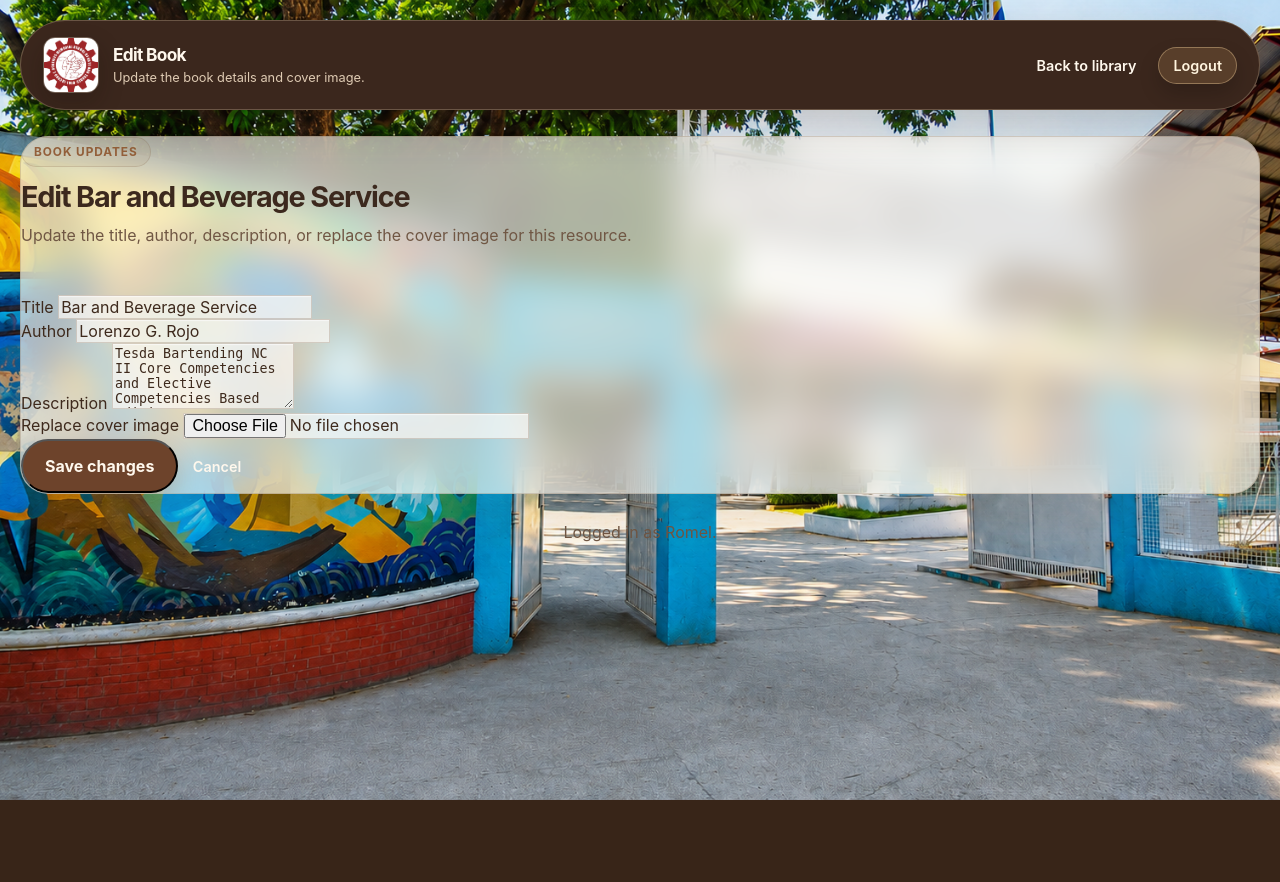
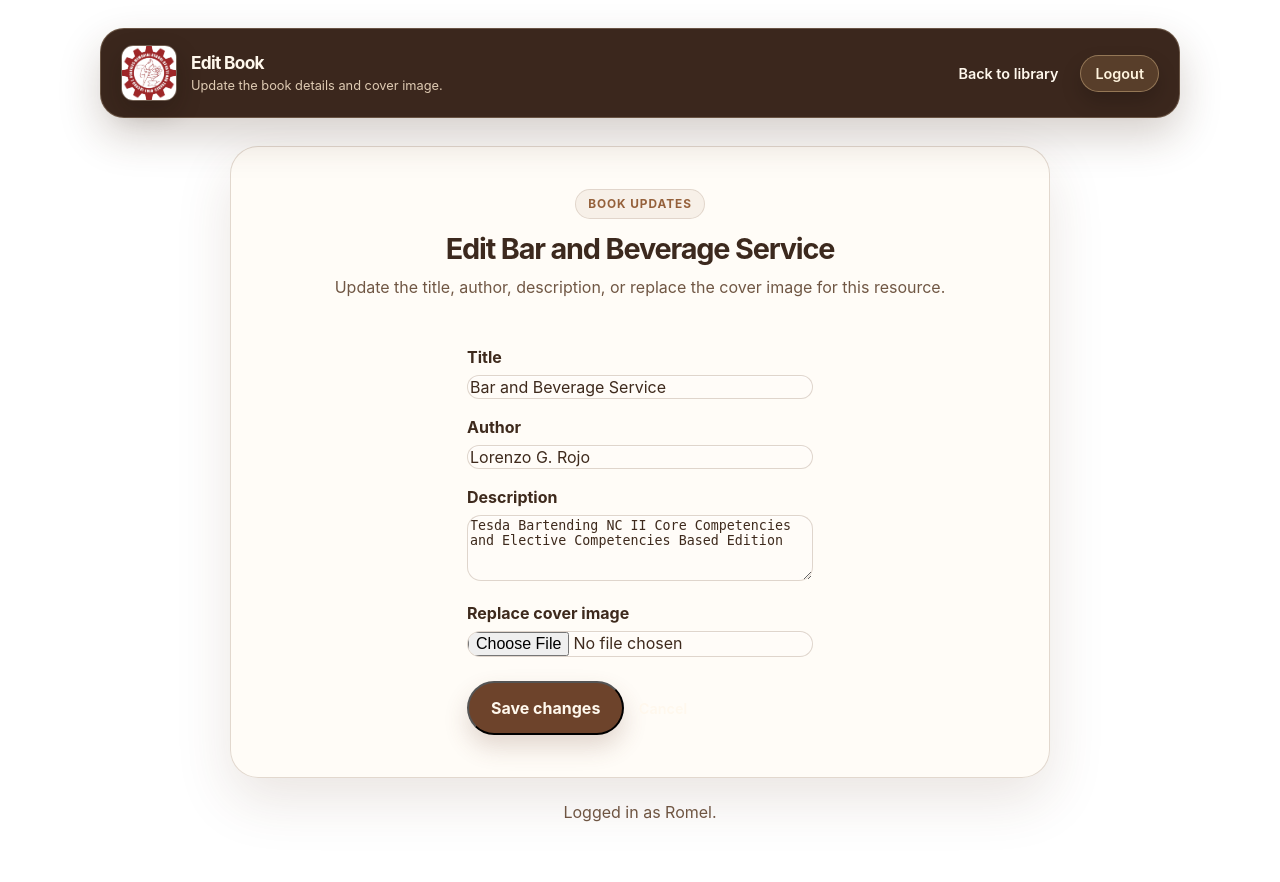
Before and after one commit to Rorpilla/Digital-Library-System-1, a PHP site: page /edit_book.php?id=5 in a window 1280 px wide. Before the commit the page ends 800 px from the top, so only its background shows below. Run offline with PHP 8.4, Linux system fonts and the light colour scheme; the visitor is signed in with stand-in values (Sample User, id 1); data comes from the database, SQL or seed files in the repository; both versions use the stored data as it was after the commit.

Commit message:
Update section transparency and ebook upload limits

```diff
--- a/edit_book.php
+++ b/edit_book.php
@@ -92,8 +92,8 @@ if ($_SERVER['REQUEST_METHOD'] === 'POST') {
     <title>Edit Book | Jacobo Z. Gonzales Memorial School of Arts and Trades</title>
     <link rel="stylesheet" href="styles.css">
 </head>
-<body>
-<div class="container">
+<body class="admin-page">
+<div class="container admin-layout">
     <header class="site-header">
         <a class="site-brand" href="index.php">
             <img src="jzgmsat logo.jpg" alt="School logo" class="site-brand__mark" style="width:56px;height:56px;object-fit:cover;border-radius:12px;">
--- a/index.php
+++ b/index.php
@@ -273,7 +273,7 @@ if ($search !== '') {
                         </div>
                     </div>
 
-                    <form class="search-panel" method="get" action="index.php">
+                    <form class="search-panel" method="get" action="index.php#discover">
                         <input type="text" name="search" value="<?= escape_html($search !== '' ? $search : 'Search books, authors, topics...') ?>" aria-label="Search library" onfocus="if(this.value==='Search books, authors, topics...'){this.value='';}" onblur="if(this.value===''){this.value='Search books, authors, topics...';}">
                         <button class="button button--primary" type="submit">Explore Library</button>
                     </form>
```
Also changed, not shown: books/Google-Classroom-Guide-2026-cover-1789396911-8a5f6826.webp (deleted), books/cover-8-1789398833-83476bd6.webp (added), data/library.sqlite.
